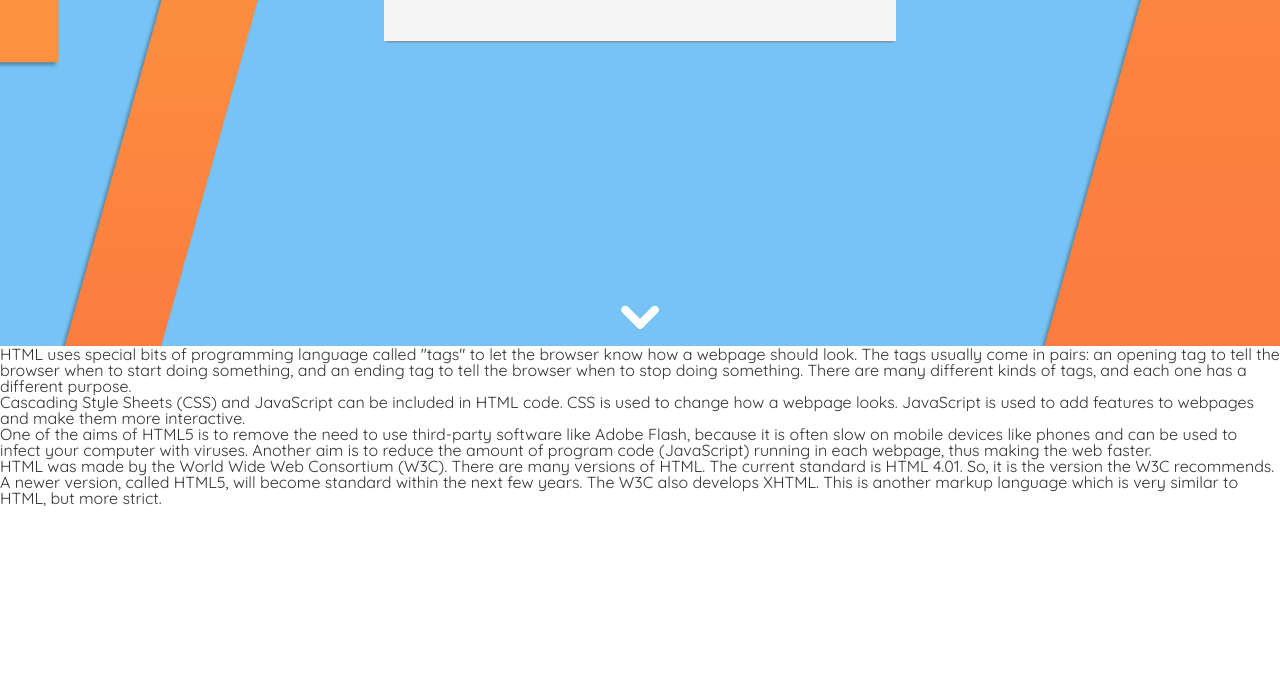
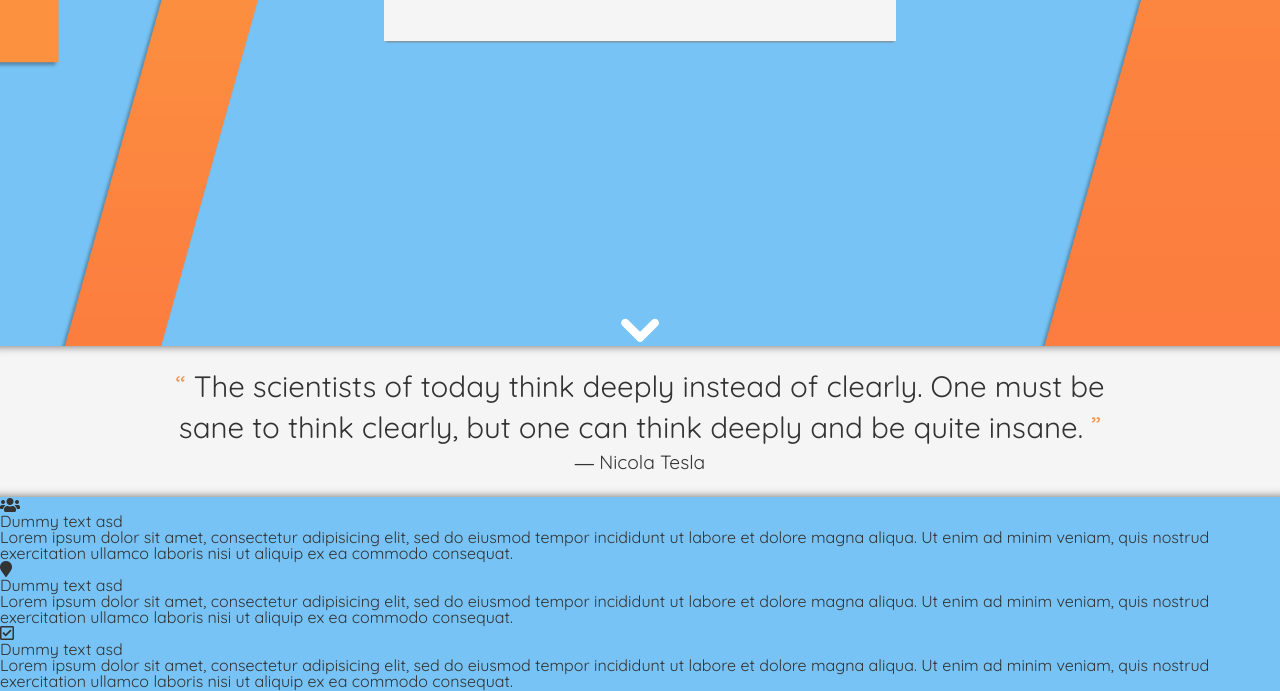
Before and after one commit to VelianVelikov/vsvpro, a plain HTML site: page index.html in a window 1280 px wide. Shown: the part 454-1145 px from the top of the page. Before the commit the page ends 962 px from the top, so only its background shows below. Drawn offline with nearby package versions, Linux system fonts and the light colour scheme.

Commit message:
Responsible quote added

```diff
--- a/css/style.css
+++ b/css/style.css
@@ -1,7 +1,8 @@
 @import url('https://fonts.googleapis.com/css?family=Maven+Pro:700');
 @import url('https://fonts.googleapis.com/css?family=Maven+Pro:500');
-@import url('https://fonts.googleapis.com/css?family=Karla');
+/* @import url('https://fonts.googleapis.com/css?family=Karla'); */
 @import url('https://fonts.googleapis.com/css?family=Quicksand:400,700');
+@import url('https://fonts.googleapis.com/css?family=Sanchez:400i');
 
 html,body {
 	margin: 0;
@@ -14,6 +15,7 @@ body {
   background: white;
   font-family: 'Quicksand', sans-serif;
   color: #333333;
+  background: #77c3f5;
 }
 
 
@@ -47,7 +49,7 @@ header {
   z-index: 100;
   background: #f5f5f5;
   color: #333333;
-  padding: 1em 0;
+  padding: 16px 0;
   position: fixed;
   top: 0;
   width: 100%;
@@ -62,12 +64,11 @@ header::after {
 
 .container {
   width: 95%;
-  max-width: 1000px;
   margin: 0 auto;
 }
 
 /*Start logo*/
-a.logo {
+a#logo {
   font-size: 25px;
   float: left;
   animation: typing-text 3s steps(11), blink 0.5s infinite alternate;
@@ -79,9 +80,9 @@ a.logo {
   text-decoration: none;
 }
 
-a.logo:hover,
-a.logo:active,
-a.logo:visited {
+a#logo:hover,
+a#logo:active,
+a#logo:visited {
   color: #333333;
 }
 
@@ -161,18 +162,18 @@ span#logo-blue {
 
 .site-nav--icon {
   display: inline-block;
-  font-size: 1.5em;
-  margin-right: 1em;
-  width: 1.1em;
+  font-size: 24px;
+  margin-right: 16px;
+  width: 17px;
   text-align: right;
   color: #333333;
 }
 
 .menu-toggle {
-  padding: 1em;
+  padding: 16px;
   position: absolute;
-  top: .5em;
-  right: .5em;
+  top: 8px;
+  right: 8px;
   cursor: pointer;
   margin-top: 3px;
 }
@@ -184,7 +185,7 @@ span#logo-blue {
   display: block;
   background: #333333;
   height: 3px;
-  width: 1.75em;
+  width: 28px;
   border-radius: 3px;
   transition: all ease-in-out 500ms;
 }
@@ -244,6 +245,7 @@ a.back-to-top:hover {
   background-size: cover;
   display: table;
   margin-top: 0px;
+  box-shadow: 0 3px 2px -2px gray;
 }
 
 .middle-vertically {
@@ -292,18 +294,13 @@ a.back-to-top:hover {
   font-size: 3.7+vw;
 }
 
-.square img {
-  float: left;
-  width: 35%;
-  height: 200px;
-}
 /* End landing page */
 
 /* Start arrow down */
 @keyframes bounce {
     0%   {bottom: 0;}
     25%  {bottom: 5px;}
-    50%  {bottom: 15px;}
+    50%  {bottom: 10px;}
     75%  {bottom: 5px;}
     100% {bottom: 0px;}
 }
@@ -320,11 +317,70 @@ a.back-to-top:hover {
 }
 
 .bounce {
-  animation: bounce 2s infinite;
+  animation: bounce 1s infinite;
 }
 /* End arrow down */
 
+/* Start quote */
+.landing-quote-holder {
+  height: auto;
+  width: 100%;
+  margin: auto;
+  background: #f5f5f5;
+  display: table;
+  /* inner shadow top and bottom only */
+  box-shadow:
+      inset 0px 11px 8px -10px grey,
+      inset 0px -11px 8px -10px grey;
+  /* box-shadow: 0 3px 2px -2px gray; */
+}
+
+.landing-quote {
+  margin: 20px auto;
+  text-align: center;
+  width: 95%;
+  /* background: yellow; */
+
+}
+
+.landing-quote blockquote {
+	font-weight: 100;
+  font-size: 4vw;
+	line-height: 1.4;
+	position: relative;
+	margin: 0;
+}
+
+.landing-quote blockquote:before,
+.landing-quote blockquote:after {
+	color: #fc913f;
+}
+
+.landing-quote blockquote:before {
+	content: '“';
+}
+
+.landing-quote blockquote:after {
+	content: '”';
+}
+
+.landing-quote cite {
+  font-size: 3vw;
+	line-height: 1.5;
+}
+
+.landing-quote cite:before {
+  content: '\2015\0020';
+}
+
+/* End quote */
+
 @media (min-width: 780px) {
+
+  .container {
+    width: 85%;
+    margin: 0 auto;
+  }
 
   /* Start menu */
   .menu-toggle {
@@ -348,7 +404,7 @@ a.back-to-top:hover {
 
   .site-nav a {
     padding: 0;
-    margin-left: 3em;
+    margin-left: 48px;
   }
 
   .site-nav a:hover,
@@ -370,6 +426,7 @@ a.back-to-top:hover {
     background-size: cover;
     display: table;
     margin-top: 0px;
+    box-shadow: 0 3px 2px -2px gray;
   }
   .leading-card {
     width: 50%;
@@ -383,9 +440,29 @@ a.back-to-top:hover {
     font-size: 2vw;
   }
   /* End landign page */
+
+  /* Start quote */
+  .landing-quote {
+    width: 85%;
+    /* background: yellow; */
+  }
+
+  .landing-quote blockquote {
+      font-size: 2.6vw;
+  }
+
+  .landing-quote cite {
+      font-size: 2vw;
+  }
+  /* End quote */
 }
 
 @media (min-width: 1000px) {
+
+  .container {
+    width: 75%;
+  }
+
   /* Start landing page */
   .intro {
     height: 100%;
@@ -395,6 +472,7 @@ a.back-to-top:hover {
     background-size: cover;
     display: table;
     margin-top: 0px;
+    box-shadow: 0 3px 2px -2px gray;
   }
 
   .leading-card {
@@ -408,4 +486,22 @@ a.back-to-top:hover {
   .square p {
     font-size: 1.5vw;
   }
+
+  /* End landing page */
+
+  /* Start quote */
+  .landing-quote {
+    width: 75%;
+    /* background: yellow; */
+  }
+
+  .landing-quote blockquote {
+      font-size: 2.3vw;
+  }
+
+  .landing-quote cite {
+      font-size: 1.5vw;
+  }
+
+  /* End quote */
 }
--- a/index.html
+++ b/index.html
@@ -2,12 +2,15 @@
 <html lang="en" dir="ltr">
   <head>
     <meta charset="utf-8">
+    <meta name="viewport" content="width=device-width, initial-scale=1">
     <title>VSVPro.com - My Personal Website</title>
     <link rel="stylesheet" href="https://use.fontawesome.com/releases/v5.5.0/css/all.css" integrity="sha384-B4dIYHKNBt8Bc12p+WXckhzcICo0wtJAoU8YZTY5qE0Id1GSseTk6S+L3BlXeVIU" crossorigin="anonymous">
     <link rel="stylesheet" href="css/cssReset.css">
     <link href="css/animate.css" rel="stylesheet"/>
     <link href="css/waypoints.css" rel="stylesheet"/>
     <link rel="stylesheet" href="css/style.css">
+    <!-- <link rel="stylesheet" href="//code.jquery.com/ui/1.11.4/themes/smoothness/jquery-ui.css">
+    <script src="https://code.jquery.com/ui/1.12.1/jquery-ui.min.js"></script> -->
     <script src="https://code.jquery.com/jquery-3.3.1.min.js"></script>
     <script src="js/jquery.waypoints.min.js" type="text/javascript"></script>
     <script src="js/waypoints.js" type="text/javascript"></script>
@@ -25,7 +28,7 @@
     <!--start sticky header-->
     <header>
       <div class="container">
-        <a class="logo" href="">!&gt; <span id="logo-orange">VSV</span><span id="logo-blue">Pro.com</span></a>
+        <a id="logo" href="">!&gt; <span id="logo-orange">VSV</span><span id="logo-blue">Pro.com</span></a>
         <nav class="site-nav">
           <ul>
             <li><a href=""><i class="fa fa-home site-nav--icon"></i>Home</a></li>
@@ -43,7 +46,7 @@
     <!--end sticky header-->
 
     <!--start landing page-->
-    <!--here I am using Animate.css for the animation-->
+    <!--here I am using https://daneden.github.io/animate.css/ for the animation-->
     <section class="intro">
       <div class="middle-vertically">
         <div class="leading-card os-animation" data-os-animation="bounceInUp" data-os-animation-delay="0s">
@@ -68,14 +71,52 @@
     </section>
     <!--end landing page-->
 
-	<p>HTML uses special bits of programming language called "tags" to let the browser know how a webpage should look. The tags usually come in pairs: an opening tag to tell the browser when to start doing something, and an ending tag to tell the browser when to stop doing something. There are many different kinds of tags, and each one has a different purpose.</p>
+    <!-- start quote -->
+    <section class="landing-quote-holder">
+      <div class="middle-vertically">
+        <div class="landing-quote">
+          <blockquote>
+            The scientists of today think deeply instead of clearly. One must be sane to think clearly, but one can think deeply and be quite insane.
+          </blockquote>
+          <cite>Nicola Tesla</cite>
+        </div>
+      </div>
+    </section>
+    <!-- end quote -->
 
-	<p>Cascading Style Sheets (CSS) and JavaScript can be included in HTML code. CSS is used to change how a webpage looks. JavaScript is used to add features to webpages and make them more interactive.</p>
+    <div class="clearfix"></div>
 
-	<p>One of the aims of HTML5 is to remove the need to use third-party software like Adobe Flash, because it is often slow on mobile devices like phones and can be used to infect your computer with viruses. Another aim is to reduce the amount of program code (JavaScript) running in each webpage, thus making the web faster.</p>
+    <!-- Start inner wrapper -->
+    <div class="inner-wrapper">
+      <section class="one-third">
+        <div class="circle">
+          <td><i class="fa fa-users"></i></td>
+        </div>
+        <h3>Dummy text asd</h3>
+        <p>Lorem ipsum dolor sit amet, consectetur adipisicing elit, sed do eiusmod tempor incididunt ut labore et dolore magna aliqua. Ut enim ad minim veniam, quis nostrud exercitation ullamco laboris nisi ut aliquip ex ea commodo consequat.</p>
+      </section>
+      <section class="one-third">
+        <div class="circle">
+          <td><i class="fa fa-map-marker"></i></td>
+        </div>
+        <h3>Dummy text asd</h3>
+        <p>Lorem ipsum dolor sit amet, consectetur adipisicing elit, sed do eiusmod tempor incididunt ut labore et dolore magna aliqua. Ut enim ad minim veniam, quis nostrud exercitation ullamco laboris nisi ut aliquip ex ea commodo consequat.</p>
+      </section>
+      <section class="one-third">
+        <div class="circle">
+          <td><i class="far fa-check-square"></i></td>
+        </div>
+        <h3>Dummy text asd</h3>
+        <p>Lorem ipsum dolor sit amet, consectetur adipisicing elit, sed do eiusmod tempor incididunt ut labore et dolore magna aliqua. Ut enim ad minim veniam, quis nostrud exercitation ullamco laboris nisi ut aliquip ex ea commodo consequat.</p>
+      </section>
 
-	<p>HTML was made by the World Wide Web Consortium (W3C). There are many versions of HTML. The current standard is HTML 4.01. So, it is the version the W3C recommends. A newer version, called HTML5, will become standard within the next few years. The W3C also develops XHTML. This is another markup language which is very similar to HTML, but more strict.</p>
+      <div class="clearfix"></div>
 
+      <article>
+
+      </article>
+    </div>
+    <!-- End inner wrapper  -->
 
   </body>
 </html>
--- a/js/script.js
+++ b/js/script.js
@@ -16,7 +16,7 @@ $(document).ready(function () {
 
 
   $(window).scroll(function () {
-      if ($('header').offset().top < 45){
+      if ($('header').offset().top == 0){
         $('.arrow').show();
       }
       else {
```
